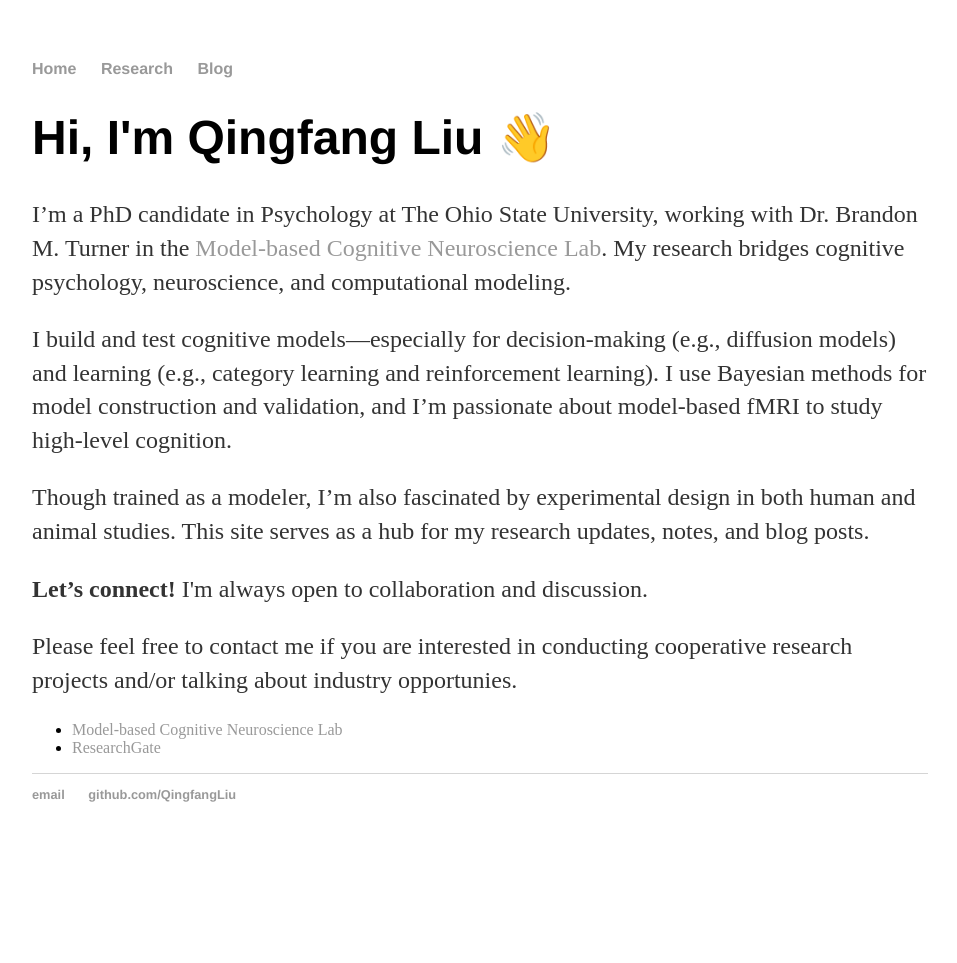
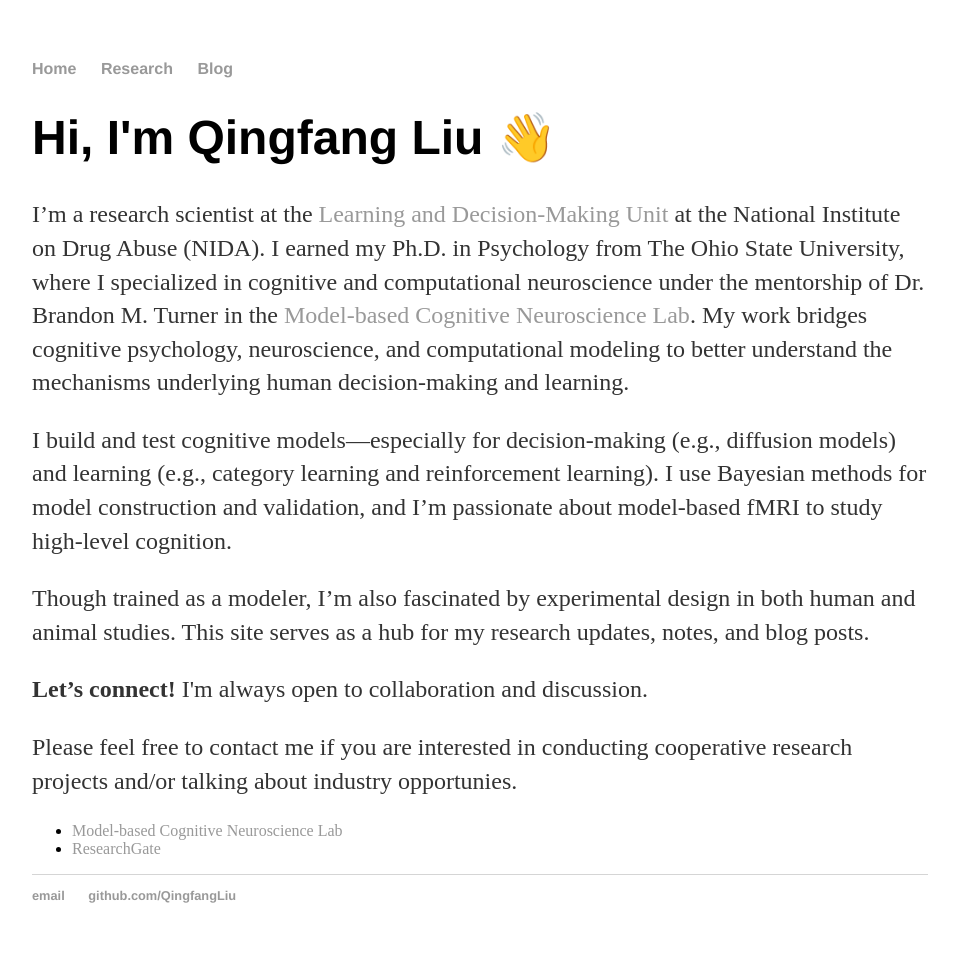
Before and after one commit to QingfangLiu/qingfangliu.github.io, a Jekyll site: the page built from index.html, in a window 1280 px wide. Shown: the whole page, without its empty margins (160-1117 px from the left). Built offline with Jekyll 4.4.1, drawn with Linux system fonts in a browser that asks for light colours; before the commit the page ends 900 px from its top, so only the background shows below that.

Commit message:
update self intro

```diff
--- a/index.html
+++ b/index.html
@@ -7,9 +7,11 @@ title: Qingfang Liu
 	<h1>Hi, I'm Qingfang Liu 👋</h1>
 
 <p>
-    I’m a PhD candidate in Psychology at The Ohio State University, working with Dr. Brandon M. Turner in the
-    <a href="https://turner-mbcn.com/" target="_blank">Model-based Cognitive Neuroscience Lab</a>.
-    My research bridges cognitive psychology, neuroscience, and computational modeling.
+    I’m a research scientist at the
+<a href="https://irp.nida.nih.gov/organization/cnsb/learning-and-decision-making-unit/" target="_blank">Learning and Decision-Making Unit</a>
+at the National Institute on Drug Abuse (NIDA). I earned my Ph.D. in Psychology from The Ohio State University, where I specialized in cognitive and computational neuroscience under the mentorship of Dr. Brandon M. Turner in the
+<a href="https://turner-mbcn.com/" target="_blank">Model-based Cognitive Neuroscience Lab</a>.
+My work bridges cognitive psychology, neuroscience, and computational modeling to better understand the mechanisms underlying human decision-making and learning.
   </p>
 
   <p>
```
Also changed, not shown: 1 other file.
